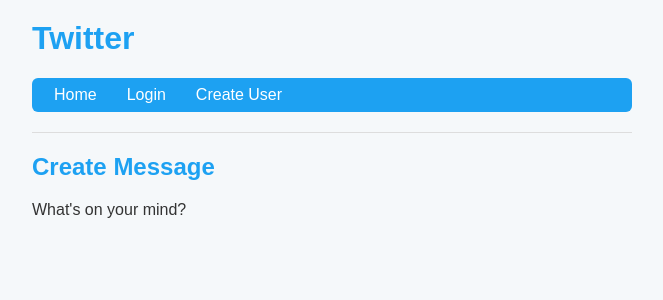
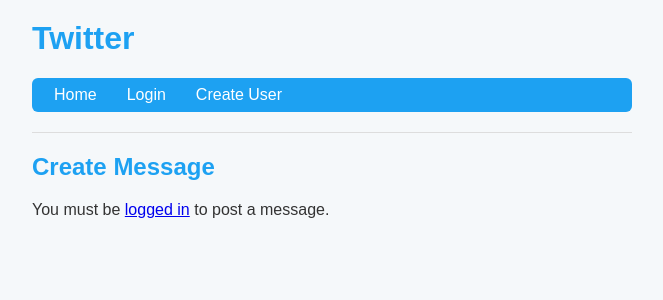
Before and after one commit to Jogo2002/tweeter, a FastAPI app: page /create_message in a window 1280 px wide. Shown: the top 300 px of the page, without its empty margins (308-971 px from the left). Run offline with FastAPI, Linux system fonts and the light colour scheme; data comes from the database, SQL or seed files in the repository; both versions use the stored data as it was after the commit.

Commit message:
base project completed with styling

```diff
--- a/main.py
+++ b/main.py
@@ -134,12 +134,26 @@
 
 @app.get('/create_message', response_class=HTMLResponse)
 async def create_message(request: Request):
+    username = check_credentials(request)
+    submitted_message = request.query_params.get('message')
+
+    if username and submitted_message is not None:
+        con = sqlite3.connect('twitter_clone.db')
+        cur = con.cursor()
+        cur.execute('SELECT id FROM users WHERE username = ?', (username,))
+        row = cur.fetchone()
+        if row:
+            cur.execute('INSERT INTO messages (sender_id, message) VALUES (?, ?)', (row[0], submitted_message))
+            con.commit()
+        con.close()
+        return RedirectResponse(url='/')
+
     return templates.TemplateResponse(
         request=request,
         name='create_message.html',
         context={
-            'is_logged_in': check_credentials(request),
-            "username": check_credentials(request),
+            'is_logged_in': username,
+            'username': username,
         }
     )
 
--- a/templates/create_message.html
+++ b/templates/create_message.html
@@ -2,5 +2,16 @@
 
 {% block content %}
 <h2>Create Message</h2>
-<p1>What's on your mind?</p1>
+
+{% if is_logged_in %}
+<form>
+    <table>
+        <tr><td>Message: </td><td><textarea name="message" rows="4" cols="50"></textarea></td></tr>
+        <tr><td>         </td><td><input type="submit" value="Post"></td></tr>
+    </table>
+</form>
+{% else %}
+<p>You must be <a href="/login">logged in</a> to post a message.</p>
+{% endif %}
+
 {% endblock %}
```
Also changed, not shown: twitter_clone.db.
